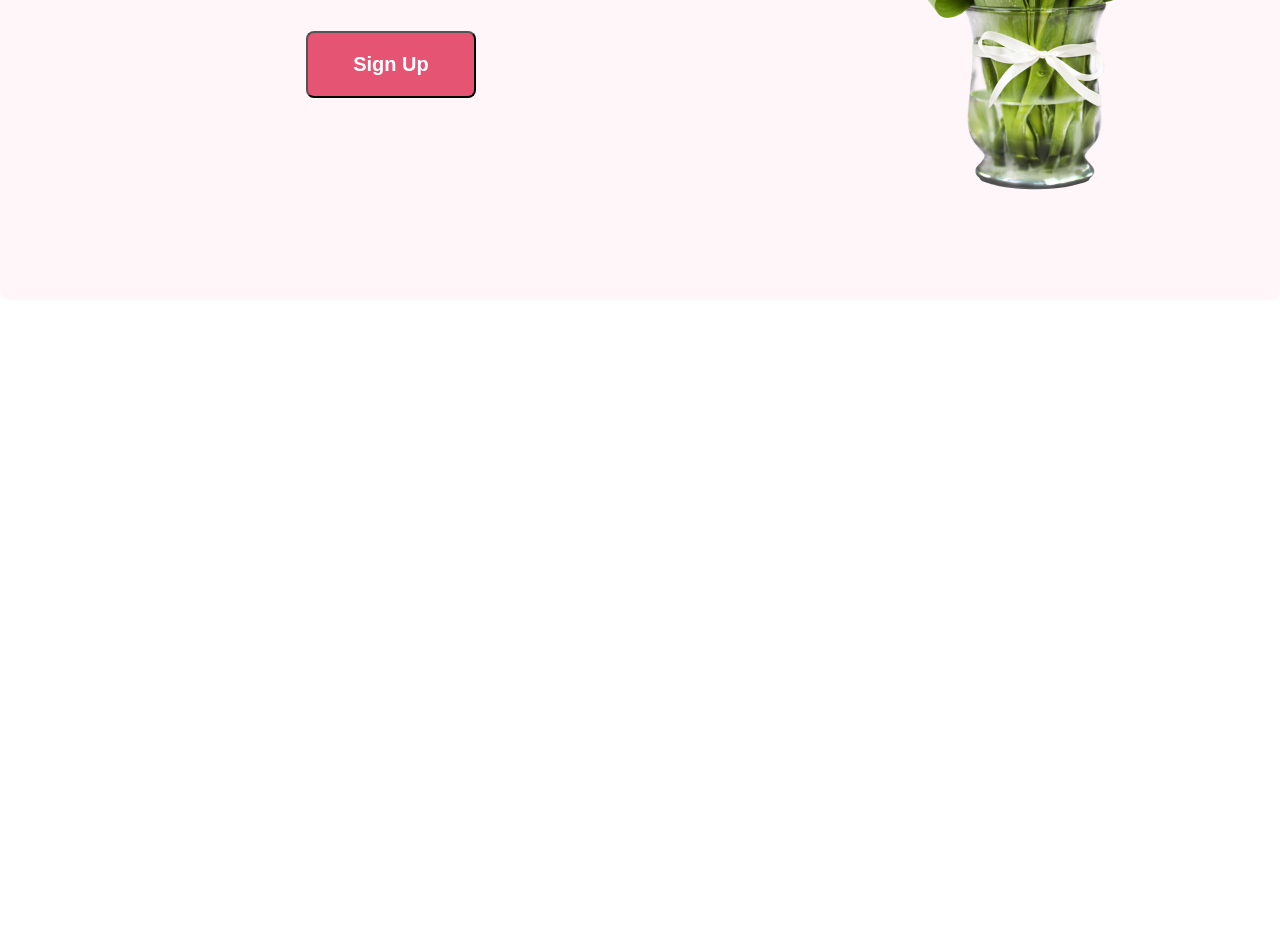
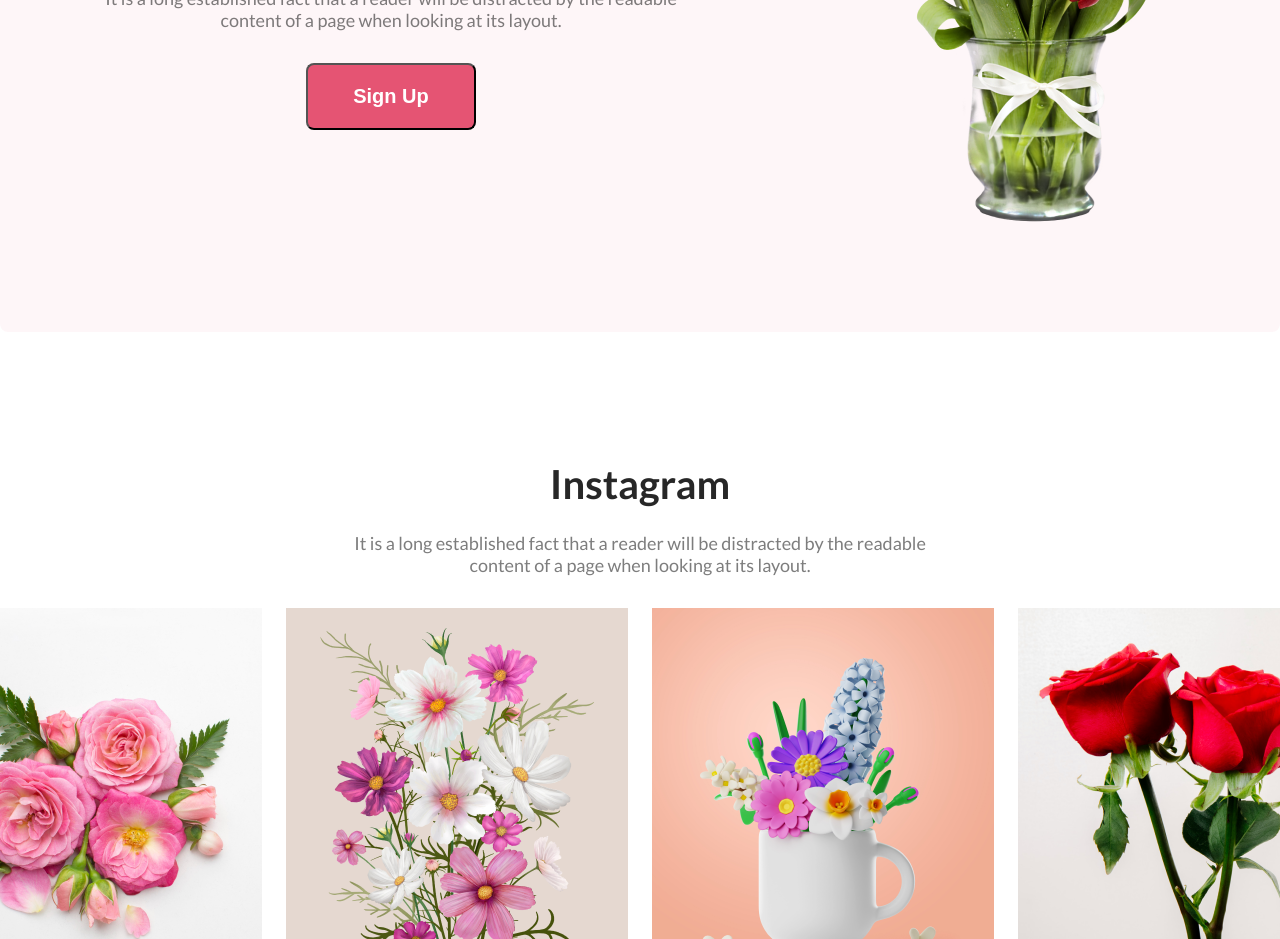
Before and after one commit to jakib462/flower-shop-website, a plain HTML site: page index.html in a window 1280 px wide. Shown: the part 2653-3592 px from the top of the page. Before the commit the page ends 2953 px from the top, so only its background shows below. Drawn offline with Linux system fonts and the light colour scheme.

Commit message:
added image part

```diff
--- a/index.html
+++ b/index.html
@@ -70,13 +70,37 @@
     <!-- this is 3rd part -->
     <section class="third-part">
         <div class="third-part-container">
-            <h3 class="third-part-title">Hot Deal ! Sale Up To 25% <span class="one">Off</span></h3>
-            <p class="third-part-content">It is a long established fact that a reader will be distracted by the readable content of a page when looking at its layout.</p>
+            <h3 class="title">Hot Deal ! Sale Up To 25% <span class="one">Off</span></h3>
+            <p class="content">It is a long established fact that a reader will be distracted by the readable content of a page when looking at its layout.</p>
             <button class="btn-primary">Sign Up</button>
         </div>
         <div>
             <img class="3rd-part-img" src="/flower Asset/pngwing 8.png" alt="">
         </div>
+    </section>
+    <section class="four-part">
+        <div class="four-part-container">
+            <h3 class="title">Instagram</h1>
+            <p class="content">It is a long established fact that a reader will be distracted by the readable content of a page when looking at its layout.</p>
+        </div>
+        <div class="four-part-image-container">
+            <img src="/flower Asset/Rectangle 3.png" alt="">
+            <img src="/flower Asset/Rectangle 4.png" alt="">
+            <img src="/flower Asset/Rectangle 5.png" alt="">
+            <img src="/flower Asset/Rectangle 6.png" alt="">
+        </div>
+        <div class="last-part">
+            <div class="last-part-container">
+                <h3 class="title">Get The Latest Deals</h1>
+                <p class="content">$30 coupon for first shopping</p>
+            </div>
+            <div class="input-container">
+                <input placeholder="Enter your email here...." type="email">
+                <button class="btn-primary">Subscribe</button>
+            </div>
+
+        </div>
+
     </section>
     </main>
     <footer>
--- a/style.css
+++ b/style.css
@@ -66,13 +66,16 @@ body {
     font-size: 40px;
     font-weight: 800;
     padding-bottom: 24px;
+    text-align: center;
 }
 .content{
     color: rgba(39, 39, 39, 0.60);
     font-size: 18px;
     font-weight: 400;
+    text-align: center;
     width: 594px;
     margin: auto;
+    padding-bottom: 32px;
 }
 .image-container{
     display: flex;
@@ -157,21 +160,23 @@ body {
     justify-content: center;
     align-items: center;
 }
-.third-part-title {
-    color: #272727;
-    font-size: 40px;
-    font-weight: 800;
-    padding-bottom: 24px;
-    width: 537px;
-}
+
 .one {
     color: #E55473;
 }
-.third-part-content {
-    color: rgba(39, 39, 39, 0.60);
-    text-align: center;
-    font-size: 18px;
-    font-weight: 400;
-    width: 594px;
-    padding-bottom: 32px;
+
+/* four part style */
+.four-part{
+    display: flex;
+    flex-direction: column;
+    align-items: center;
+    margin: 128px auto;
 }
+.four-part-image-container {
+    display: flex;
+    justify-content: center;
+    width: 342px;
+    height: 396px;
+    gap: 24px;
+    padding-bottom: 128px;
+}
```
Also changed, not shown: flower Asset/Rectangle 3.png (added).
